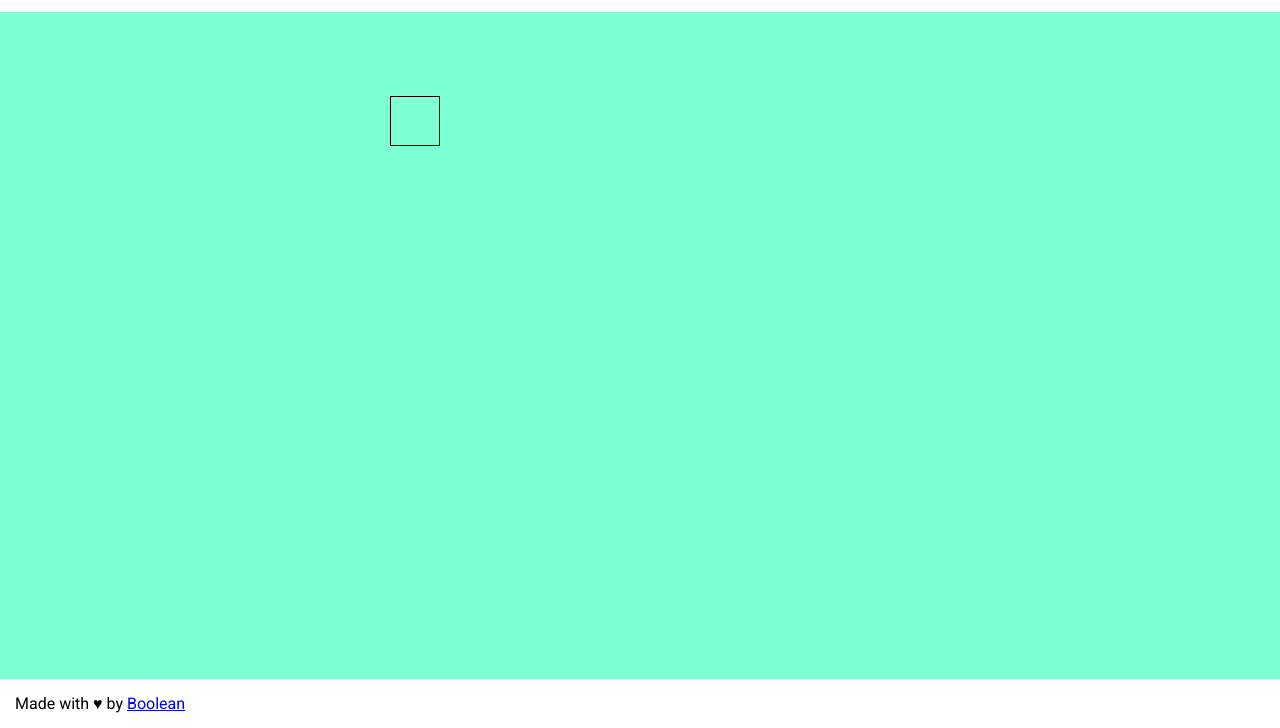
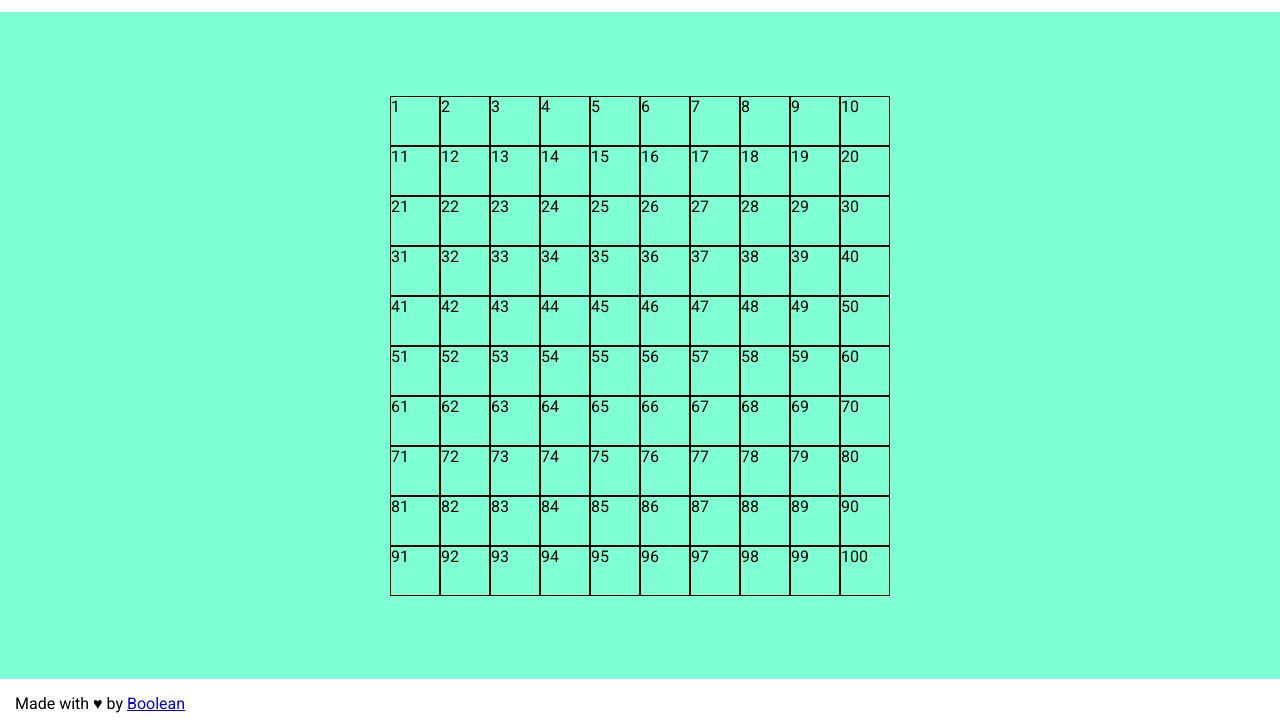
Before and after one commit to MatteoSanson/js-campominato-grid, a plain HTML site: page index.html in a window 1280 px wide. Shown: the part 72-800 px from the top of the page. Drawn offline with Linux system fonts and the light colour scheme.

Commit message:
feat: griglia con js

```diff
--- a/index.html
+++ b/index.html
@@ -31,7 +31,7 @@
 
     <main>
         <div class="griglia">
-            <div class="cell"></div>
+
         </div>
     </main>
 
--- a/main.js
+++ b/main.js
@@ -1,3 +1,21 @@
+{/* <main>
+    <div class="griglia">
+        <div class="cell"></div>
+    </div>
+</main> */}
 'use strict';
 
-console.log ('sto funzionando');
+function elementoCella(tag, className, content){
+    const element = document.createElement(tag);
+    element.classList.add(className);
+    element.append(content);
+    return element;
+}
+
+const griglia = document.querySelector('.griglia');
+console.log(griglia);
+
+for (let i=1; i<=100; i++) {
+    const mioElemento = elementoCella('div', 'cell', i);
+    griglia.append(mioElemento);
+}
```
